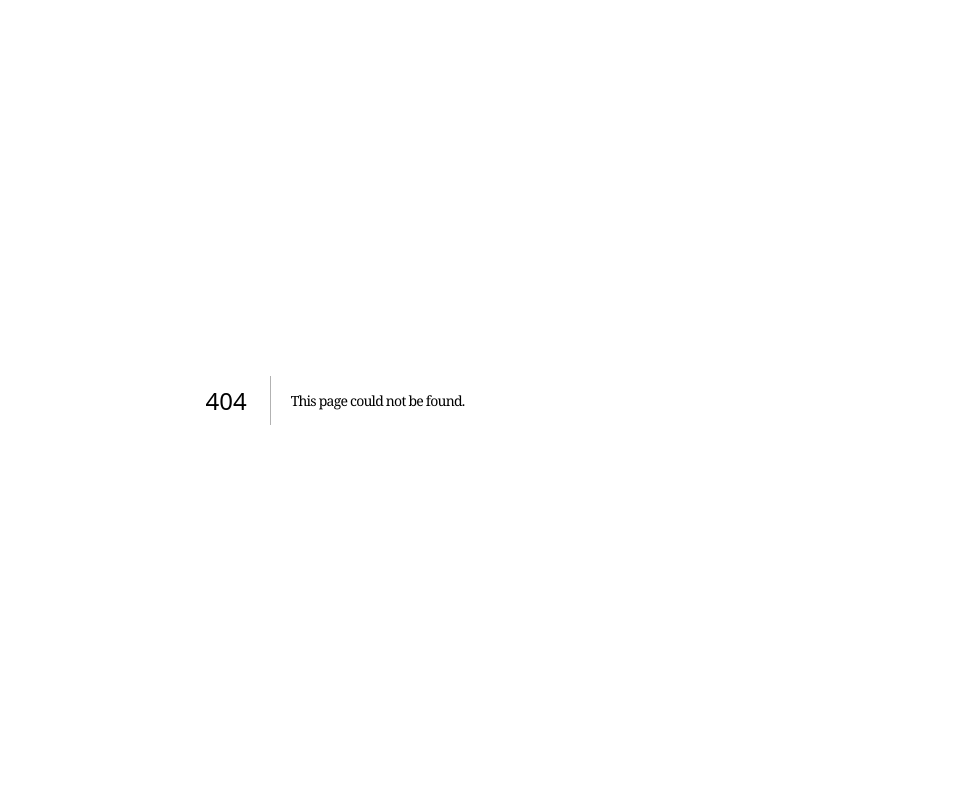
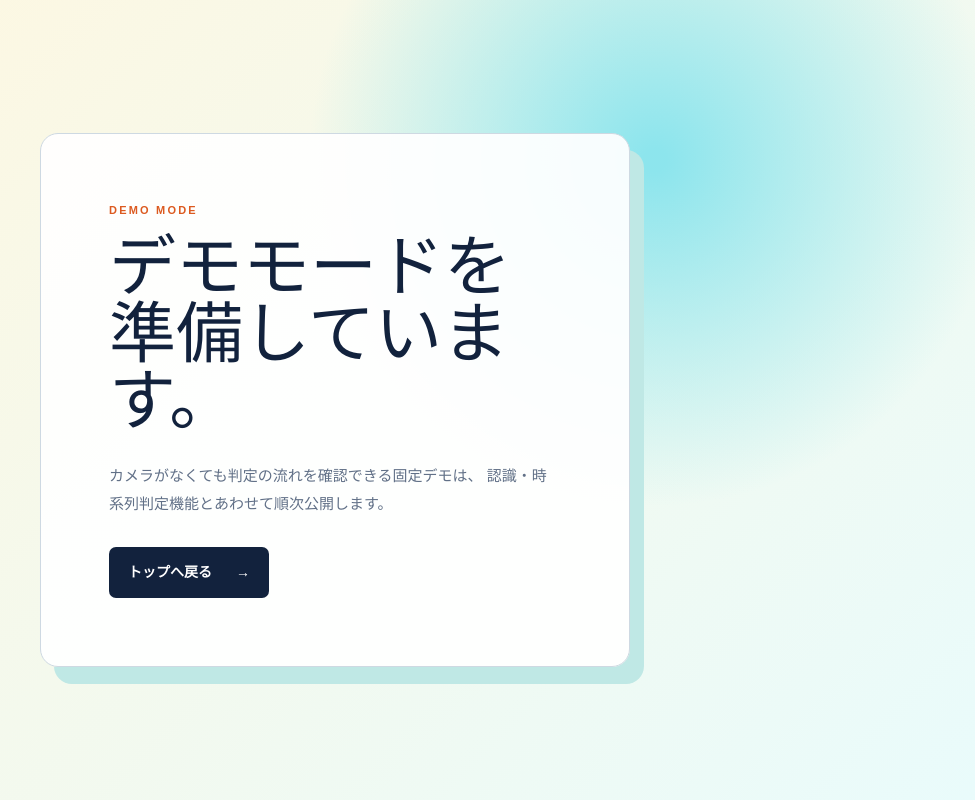
Before and after one commit to shin7303/janken-judge-ai, a Next.js app: page /demo in a window 1280 px wide. Before the commit this address had no page. Shown: the whole page, without its empty margins (305-1280 px from the left). Built offline with nearby package versions, Linux system fonts and the light colour scheme.

Commit message:
fix: add landing page destinations

```diff
--- /dev/null
+++ b/app/demo/page.tsx
@@ -0,0 +1,23 @@
+import Link from "next/link";
+
+export default function DemoPage() {
+  return (
+    <main className="status-page">
+      <div className="status-card">
+        <p className="eyebrow">DEMO MODE</p>
+        <h1>
+          デモモードを
+          <br />
+          準備しています。
+        </h1>
+        <p>
+          カメラがなくても判定の流れを確認できる固定デモは、
+          認識・時系列判定機能とあわせて順次公開します。
+        </p>
+        <Link className="button button-primary" href="/">
+          トップへ戻る <span aria-hidden="true">→</span>
+        </Link>
+      </div>
+    </main>
+  );
+}
--- a/app/globals.css
+++ b/app/globals.css
@@ -377,6 +377,34 @@ h2 {
 .notice p {
   margin: 0;
 }
+.status-page {
+  display: grid;
+  min-height: 100dvh;
+  place-items: center;
+  padding: 24px;
+  background:
+    radial-gradient(circle at 75% 20%, #8de5ed 0 1%, transparent 30%),
+    linear-gradient(135deg, #fff7df, #e9fbfb);
+}
+.status-card {
+  width: min(100%, 590px);
+  padding: clamp(32px, 7vw, 68px);
+  border: 1px solid #ced9e2;
+  border-radius: 18px;
+  background: rgb(255 255 255 / 0.93);
+  box-shadow: 14px 17px 0 #bfe8e5;
+}
+.status-card h1 {
+  margin: 0;
+  font-size: clamp(42px, 7vw, 67px);
+  line-height: 1;
+}
+.status-card p:not(.eyebrow) {
+  margin: 28px 0;
+  color: #617087;
+  font-size: 15px;
+  line-height: 1.9;
+}
 @media (max-width: 720px) {
   .hero {
     padding: 19px 21px 48px;
--- /dev/null
+++ b/app/play/setup/page.tsx
@@ -0,0 +1,23 @@
+import Link from "next/link";
+
+export default function SetupPage() {
+  return (
+    <main className="status-page">
+      <div className="status-card">
+        <p className="eyebrow">CAMERA SETUP</p>
+        <h1>
+          カメラ判定を
+          <br />
+          準備しています。
+        </h1>
+        <p>
+          カメラ権限、MediaPipe による手認識、二人の手の位置判定を
+          実装後、この画面から安全にカメラを開始できるようにします。
+        </p>
+        <Link className="button button-primary" href="/">
+          トップへ戻る <span aria-hidden="true">→</span>
+        </Link>
+      </div>
+    </main>
+  );
+}
```
Also changed, not shown: 1 other file (tests, documents, lock files or other folders).
